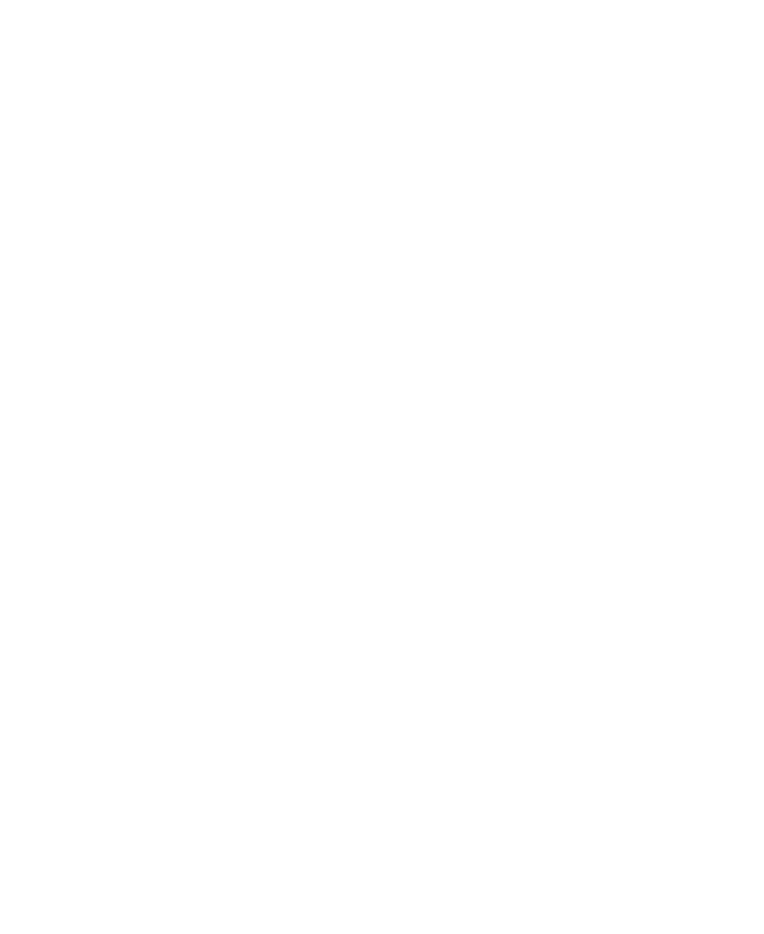
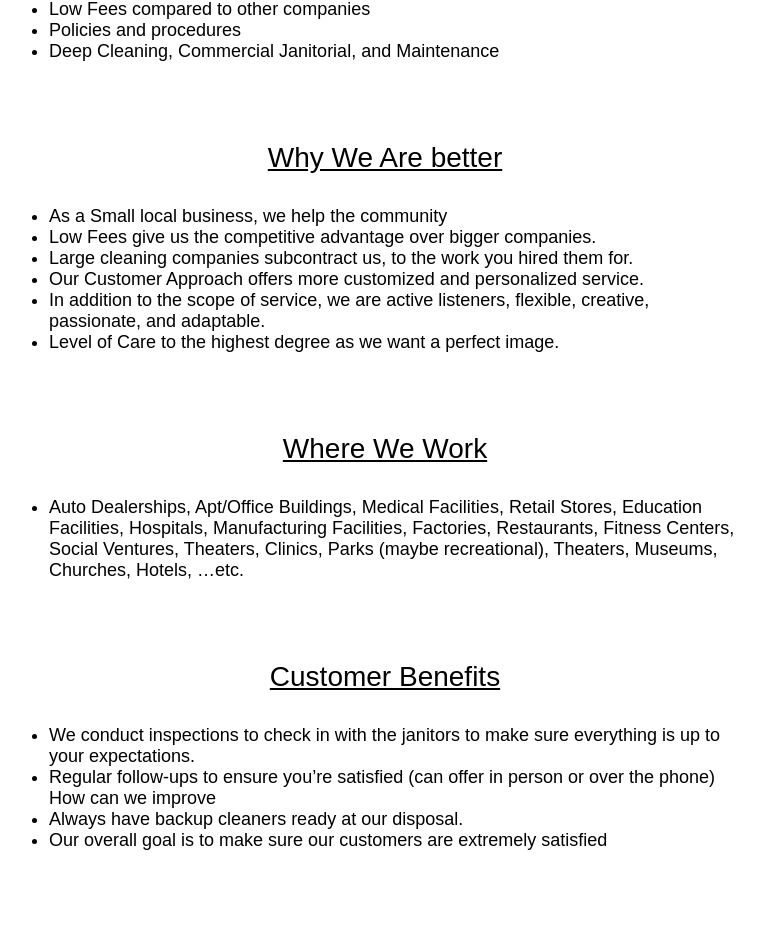
Before and after one commit to sergio-ortiz/tervi, a Next.js app: page / in a window 1280 px wide. Shown: the part 1150-2084 px from the top of the page, without its empty margins (255-1019 px from the left). Before the commit the page ends 800 px from the top, so only its background shows below. Built offline with nearby package versions, Linux system fonts and the light colour scheme.

Commit message:
feat(ListBlock): React component

```diff
--- /dev/null
+++ b/components/ListBlock.js
@@ -0,0 +1,12 @@
+import styles from "../styles/ListBlock.module.css";
+const ListBlock = ({ heading, listItems }) => (
+  <div className={styles.block}>
+    <h2 className={styles.heading}>{heading}</h2>
+    <ul className={styles.list}>
+      {listItems.map((item) => (
+        <li className={styles.item}>{item}</li>
+      ))}
+    </ul>
+  </div>
+);
+export default ListBlock;
--- a/pages/index.js
+++ b/pages/index.js
@@ -1,4 +1,5 @@
 import Layout from "../components/Layout";
+import ListBlock from "../components/ListBlock";
 import styles from "../styles/Home.module.css";
 
 const HomePage = () => (
@@ -8,6 +9,62 @@
         Tervi strives to always be your 5-star rating Professional Janitorial
         service provider.
       </h1>
+      <ListBlock
+        heading={"Our Work"}
+        listItems={[
+          "TerminateVirus is a new reliable ambitious company that is ready to make your life easier. We have trained, fully vaccinated, and reliable cleaners.",
+          "Deliverables and Milestones Inspections and Reports.",
+          "Cleaner coverage 100% insured. Always have backup cleaners.",
+          "We conduct background checks on every employee hired.",
+          "We have Commercial Janitorial / Cleaning and Disinfecting certifications",
+          "Our employees go through periodic trainings on safety and janitorial work, OSHA",
+        ]}
+      />
+      <ListBlock
+        heading={"Work compliance"}
+        listItems={[
+          "TerminateVirus delivers a great reliable cleaning performance. ",
+          "All of our cleaners have gone through training, background checks, and have been personally interview to ensure we bring the highest standards of cleaning.",
+          "Small Business that focuses on Compliance Corporate Social Responsibility",
+          "Low Fees compared to other companies",
+          "Policies and procedures",
+          "Deep Cleaning, Commercial Janitorial, and Maintenance",
+        ]}
+      />
+      <ListBlock
+        heading={"Why We Are better"}
+        listItems={[
+          "As a Small local business, we help the community",
+          "Low Fees give us the competitive advantage over bigger companies.",
+          "Large cleaning companies subcontract us, to the work you hired them for.",
+          "Our Customer Approach offers more customized and personalized service.",
+          "In addition to the scope of service, we are active listeners, flexible, creative, passionate, and adaptable.",
+          "Level of Care to the highest degree as we want a perfect image.",
+        ]}
+      />
+      <ListBlock
+        heading={"Where We Work"}
+        listItems={[
+          "Auto Dealerships, Apt/Office Buildings, Medical Facilities, Retail Stores, Education Facilities, Hospitals, Manufacturing Facilities, Factories, Restaurants, Fitness Centers, Social Ventures, Theaters, Clinics, Parks (maybe recreational), Theaters, Museums, Churches, Hotels, …etc.",
+        ]}
+      />
+      <ListBlock
+        heading={"Customer Benefits"}
+        listItems={[
+          "We conduct inspections to check in with the janitors to make sure everything is up to your expectations.",
+          "Regular follow-ups to ensure you’re satisfied (can offer in person or over the phone) How can we improve",
+          "Always have backup cleaners ready at our disposal.",
+          "Our overall goal is to make sure our customers are extremely satisfied",
+        ]}
+      />
+      <ListBlock
+        heading={"Commercial Janitorial Cleaning"}
+        listItems={[
+          "All of our cleaners have gone through training, background checks, and have been personally interview to ensure we bring the highest standards of cleaning.",
+          "Our exceptional customer service team is ready to assist you and to answer any questions you may have.",
+          "We take into consideration that each location has to be up to the highest standard of professionalism for the benefit of your customers and employees and we’ll give it an exceptional cleaning to maintain that standard.",
+        ]}
+      />
     </div>
   </Layout>
 );
--- a/styles/Home.module.css
+++ b/styles/Home.module.css
@@ -13,4 +13,8 @@
   .container {
     width: 90%;
   }
+
+  .mainHeading {
+    margin-top: 1.5rem;
+  }
 }
--- /dev/null
+++ b/styles/ListBlock.module.css
@@ -0,0 +1,19 @@
+.block {
+  margin: 5rem 0;
+}
+
+.heading {
+  font-size: 28px;
+  text-decoration: underline;
+  text-align: center;
+  font-weight: lighter;
+}
+
+.list {
+  padding-left: 1rem;
+  margin-top: 2rem;
+}
+
+.item {
+  font-size: 18px;
+}
```
